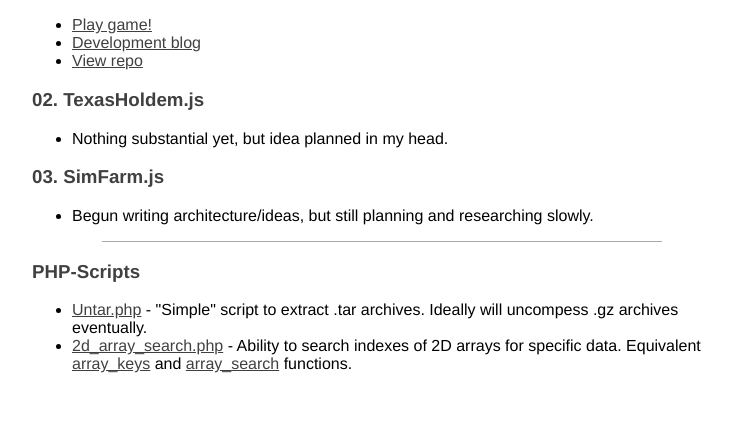
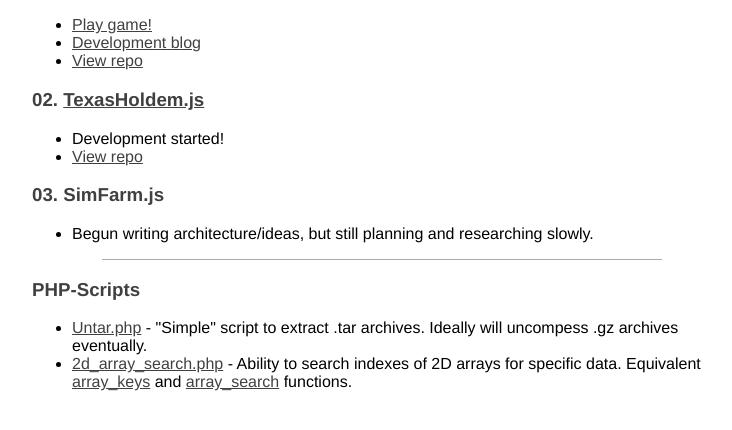
Before and after one commit to jdbevan/jdbevan.github.com, a plain HTML site: page index.html in a window 1280 px wide. Shown: the part 154-584 px from the top of the page, without its empty margins (258-990 px from the left). Drawn offline with Linux system fonts and the light colour scheme.

Commit message:
Added links to repo for TexasHoldem.js

```diff
--- a/index.html
+++ b/index.html
@@ -39,9 +39,10 @@
 		<li><a href="https://github.com/jdbevan/Tetris.js">View repo</a></li>
 		</ul>
 
-		<h3>02. TexasHoldem.js</h3>
+		<h3>02. <a href="https://github.com/jdbevan/TexasHoldem.js">TexasHoldem.js</a></h3>
 		<ul>
-		<li>Nothing substantial yet, but idea planned in my head.</li>
+		<li>Development started!</li>
+		<li><a href="https://github.com/jdbevan/TexasHoldem.js">View repo</a></li>
 		</ul>
 
 		<h3>03. SimFarm.js</h3>
```
